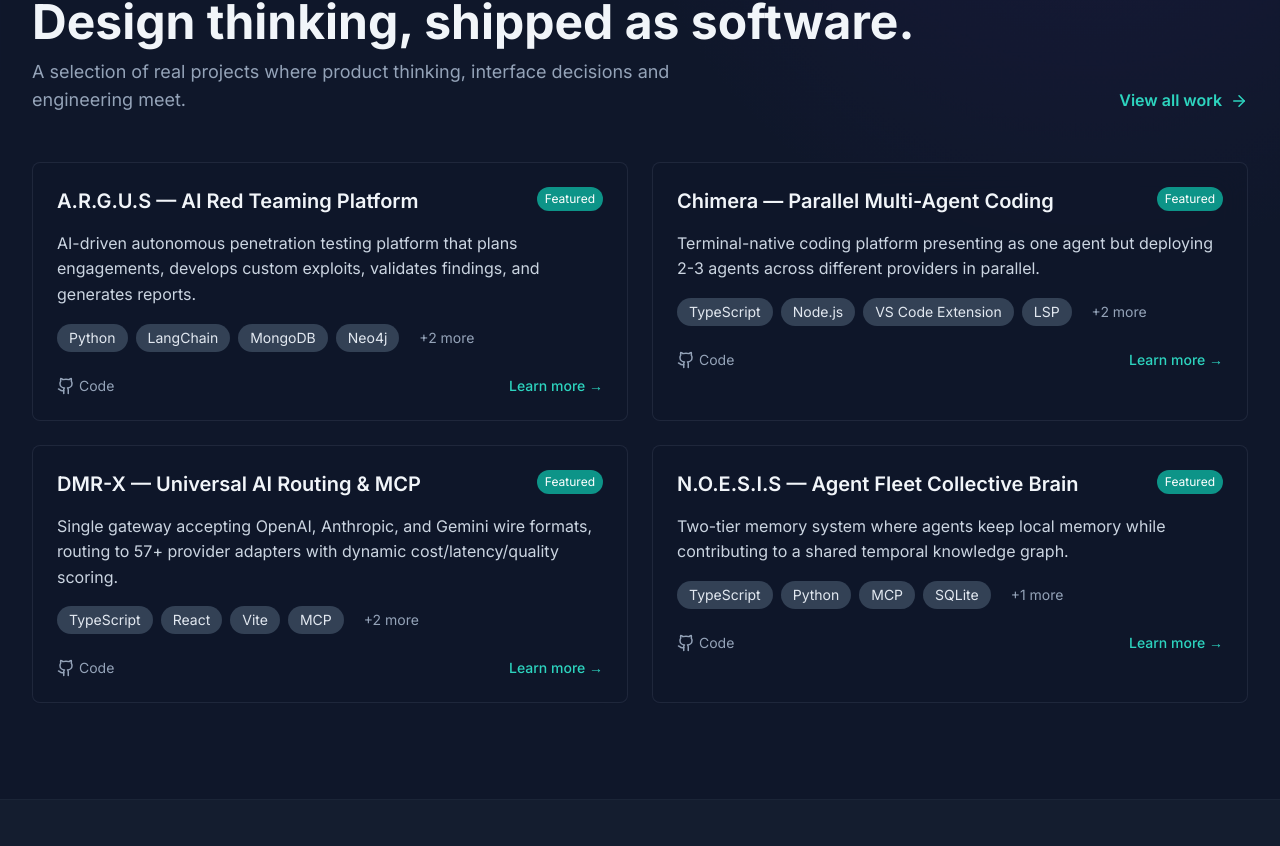
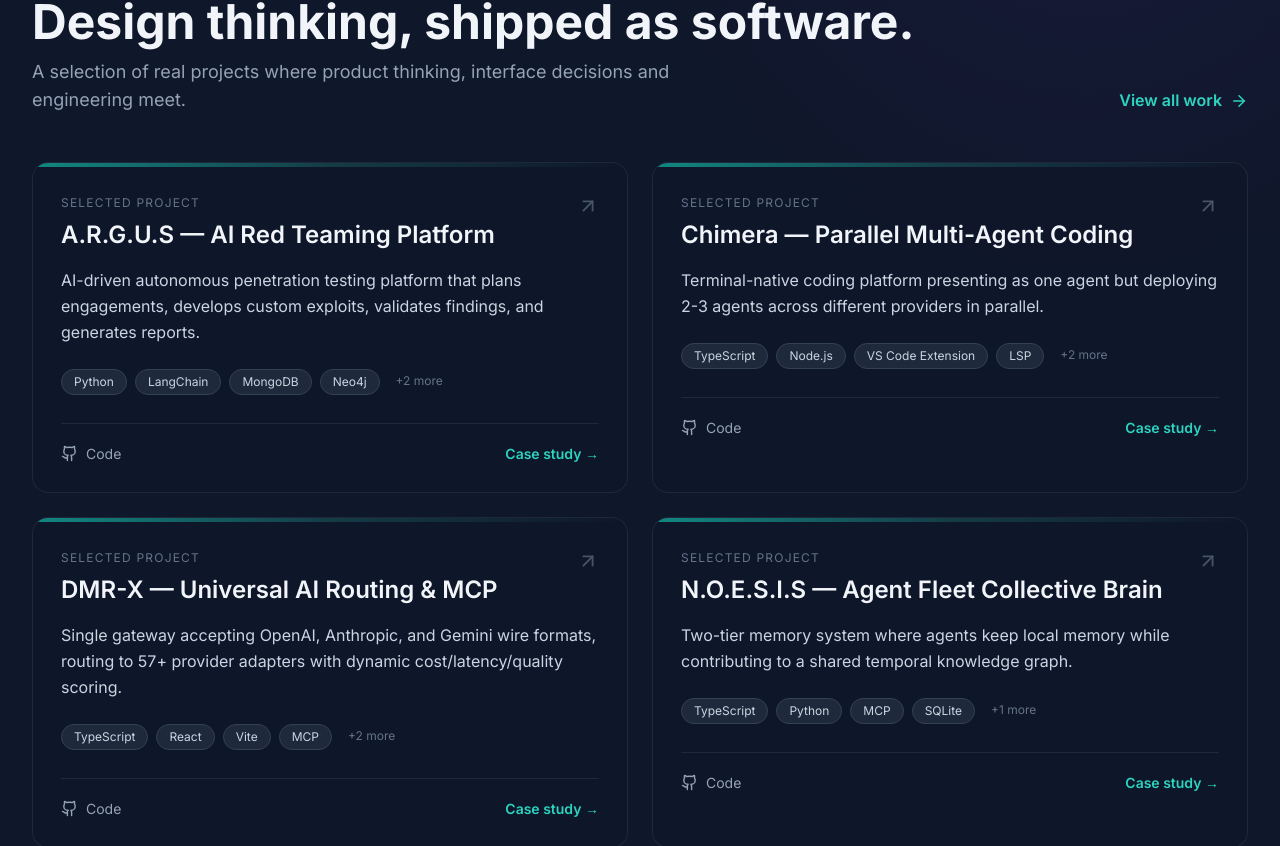
Before and after one commit to danny-dis/dismas-portfolio, a Next.js app: page / in a window 1280 px wide. Shown: the part 1316-2162 px from the top of the page. Built offline with nearby package versions, Linux system fonts and the light colour scheme.

Commit message:
Polish project cards for portfolio and Vercel

```diff
--- a/src/components/ProjectCard.tsx
+++ b/src/components/ProjectCard.tsx
@@ -1,7 +1,7 @@
 'use client'
 
 import Link from 'next/link'
-import { ExternalLink, Github } from 'lucide-react'
+import { ExternalLink, Github, ArrowUpRight } from 'lucide-react'
 import { Project } from '@/types'
 
 interface ProjectCardProps {
@@ -11,75 +11,32 @@ interface ProjectCardProps {
 
 export default function ProjectCard({ project, featured = false }: ProjectCardProps) {
   return (
-    <div className={`glass rounded-lg overflow-hidden hover-lift transition-all duration-300 ${
-      featured ? 'border border-primary-500/30' : ''
-    }`}>
-      <div className="p-6">
-        <div className="flex items-start justify-between mb-4">
-          <h3 className="text-xl font-semibold text-dark-100 group-hover:text-primary-400 transition-colors">
-            {project.title}
-          </h3>
-          {featured && (
-            <span className="bg-primary-600 text-white text-xs px-2 py-1 rounded-full">
-              Featured
-            </span>
-          )}
+    <article className={`group glass rounded-2xl overflow-hidden hover-lift ${featured ? 'border-primary-500/25' : ''}`}>
+      <div className="h-1 bg-gradient-to-r from-primary-500/70 via-primary-400/20 to-transparent" />
+      <div className="p-6 md:p-7">
+        <div className="flex items-start justify-between gap-4 mb-4">
+          <div>
+            <p className="text-xs uppercase tracking-widest text-dark-500 mb-2">{featured ? 'Selected project' : 'Project'}</p>
+            <h3 className="text-xl md:text-2xl font-semibold text-dark-100 group-hover:text-primary-400 transition-colors">{project.title}</h3>
+          </div>
+          <ArrowUpRight className="text-dark-600 group-hover:text-primary-400 transition-colors shrink-0" size={22} />
         </div>
 
-        <p className="text-dark-300 mb-4 line-clamp-3">
-          {project.description}
-        </p>
+        <p className="text-dark-300 mb-6 line-clamp-3 leading-relaxed">{project.description}</p>
 
-        <div className="flex flex-wrap gap-2 mb-6">
-          {project.technologies.slice(0, 4).map((tech) => (
-            <span
-              key={tech}
-              className="bg-dark-700 text-dark-200 px-3 py-1 rounded-full text-sm"
-            >
-              {tech}
-            </span>
-          ))}
-          {project.technologies.length > 4 && (
-            <span className="text-dark-400 text-sm px-3 py-1">
-              +{project.technologies.length - 4} more
-            </span>
-          )}
+        <div className="flex flex-wrap gap-2 mb-7">
+          {project.technologies.slice(0, 4).map((tech) => <span key={tech} className="bg-dark-800 border border-dark-700 text-dark-300 px-3 py-1 rounded-full text-xs">{tech}</span>)}
+          {project.technologies.length > 4 && <span className="text-dark-500 text-xs px-2 py-1">+{project.technologies.length - 4} more</span>}
         </div>
 
-        <div className="flex items-center justify-between">
-          <div className="flex space-x-3">
-            <a
-              href={project.githubUrl}
-              target="_blank"
-              rel="noopener noreferrer"
-              className="flex items-center space-x-1 text-dark-400 hover:text-primary-400 transition-colors"
-              aria-label={`View ${project.title} on GitHub`}
-            >
-              <Github size={18} />
-              <span className="text-sm">Code</span>
-            </a>
-            {project.liveUrl && (
-              <a
-                href={project.liveUrl}
-                target="_blank"
-                rel="noopener noreferrer"
-                className="flex items-center space-x-1 text-dark-400 hover:text-primary-400 transition-colors"
-                aria-label={`View ${project.title} live demo`}
-              >
-                <ExternalLink size={18} />
-                <span className="text-sm">Live</span>
-              </a>
-            )}
+        <div className="flex items-center justify-between gap-4 pt-5 border-t border-dark-800">
+          <div className="flex items-center gap-4">
+            <a href={project.githubUrl} target="_blank" rel="noopener noreferrer" className="inline-flex items-center gap-2 text-dark-400 hover:text-primary-400 transition-colors" aria-label={`View ${project.title} on GitHub`}><Github size={17} /><span className="text-sm">Code</span></a>
+            {project.liveUrl && <a href={project.liveUrl} target="_blank" rel="noopener noreferrer" className="inline-flex items-center gap-2 text-dark-400 hover:text-primary-400 transition-colors" aria-label={`View ${project.title} live demo`}><ExternalLink size={17} /><span className="text-sm">Live</span></a>}
           </div>
-
-          <Link
-            href={`/projects/${project.id}`}
-            className="text-primary-400 hover:text-primary-300 text-sm font-medium transition-colors"
-          >
-            Learn more →
-          </Link>
+          <Link href={`/projects/${project.id}`} className="text-primary-400 hover:text-primary-300 text-sm font-semibold transition-colors">Case study →</Link>
         </div>
       </div>
-    </div>
+    </article>
   )
 }
```
